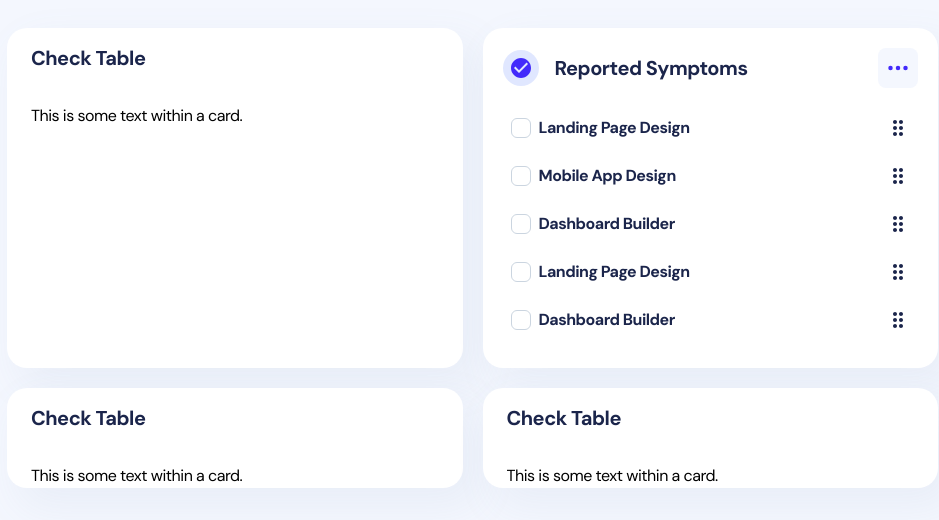
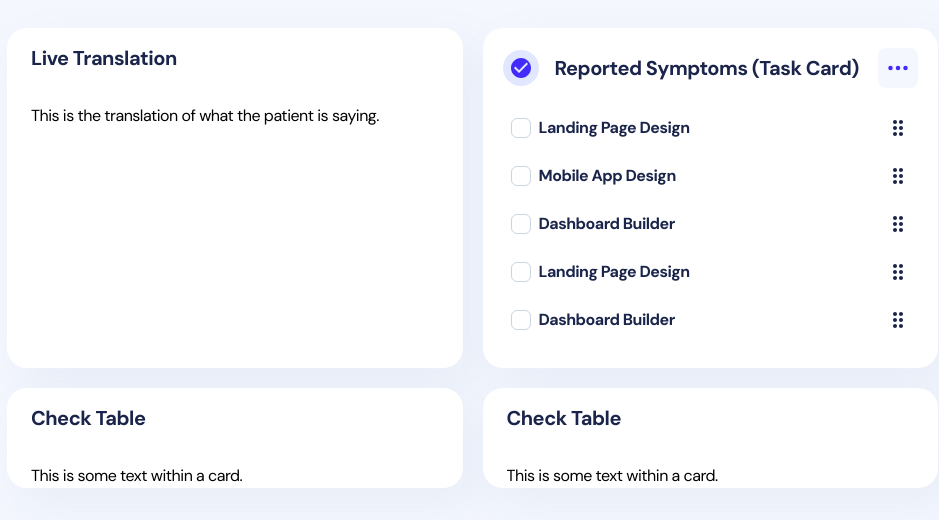
Before and after one commit to braynguyen/MediLingual, a React (Create React App) app in the folder front-end/: page /admin/default in a window 1280 px wide. Shown: the top 520 px of the page, without its empty margins (314-1253 px from the left). Built offline with nearby package versions, Linux system fonts and the light colour scheme; what tailwindcss-rtl would draw is missing.

Commit message:
new branch

```diff
--- a/front-end/src/views/admin/default/components/TaskCard.jsx
+++ b/front-end/src/views/admin/default/components/TaskCard.jsx
@@ -14,7 +14,7 @@ const TaskCard = () => {
             <MdCheckCircle className="h-6 w-6 text-brand-500 dark:text-white" />
           </div>
           <h4 className="ml-4 text-xl font-bold text-navy-700 dark:text-white">
-            Reported Symptoms
+            Reported Symptoms (Task Card)
           </h4>
         </div>
         <CardMenu />
--- /dev/null
+++ b/front-end/src/views/admin/default/components/TranslateCard.jsx
@@ -0,0 +1,26 @@
+import React from "react";
+import Card from "components/card";
+
+
+const TranslateCard = (props) => {
+  const { titleData, cardTextData } = props;
+
+  const title = titleData;
+  const cardText = cardTextData;
+
+  return (
+    <Card extra={"w-full h-full sm:overflow-auto px-6"}>
+      <header className="relative flex items-center justify-between pt-4">
+        <div className="text-xl font-bold text-navy-700 dark:text-white">
+          {title}
+        </div>
+      </header>
+
+      <div className="mt-8 overflow-x-scroll xl:overflow-x-hidden">
+       {cardText}
+      </div>
+    </Card>
+  );
+};
+
+export default TranslateCard;
--- a/front-end/src/views/admin/default/index.jsx
+++ b/front-end/src/views/admin/default/index.jsx
@@ -15,6 +15,10 @@ import DailyTraffic from "views/admin/default/components/DailyTraffic";
 import TaskCard from "views/admin/default/components/TaskCard";
 import tableDataCheck from "./variables/tableDataCheck.json";
 import tableDataComplex from "./variables/tableDataComplex.json";
+import Sidebar from "components/sidebar";
+import Card from "components/card";
+import TranslateCard from "./components/TranslateCard";
+
 
 const Dashboard = () => {
   return (
@@ -24,9 +28,9 @@ const Dashboard = () => {
 
         {/* Live Patient Text (what they are saying) */}
         <div>
-          <CheckTable
-            columnsData={columnsDataCheck}
-            tableData={tableDataCheck}
+          <TranslateCard
+            titleData="Live Translation"
+            cardTextData="This is the translation of what the patient is saying."
           />
         </div>
 
@@ -58,10 +62,8 @@ const Dashboard = () => {
         {/* Task chart & Calendar */}
 
 
-        {/* <div className="grid grid-cols-1 rounded-[20px]"> */}
-
-      </div>
     </div>
+  </div>
   );
 };
 
```
